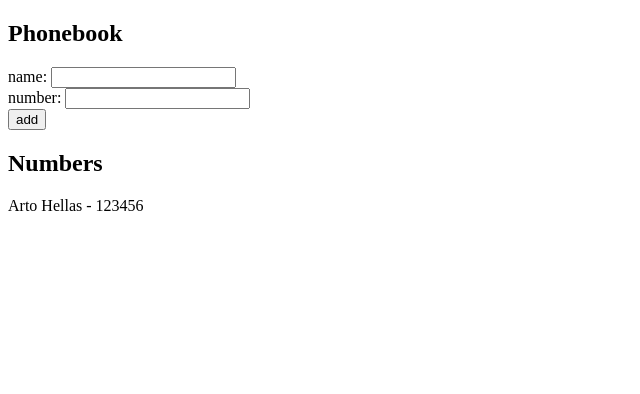
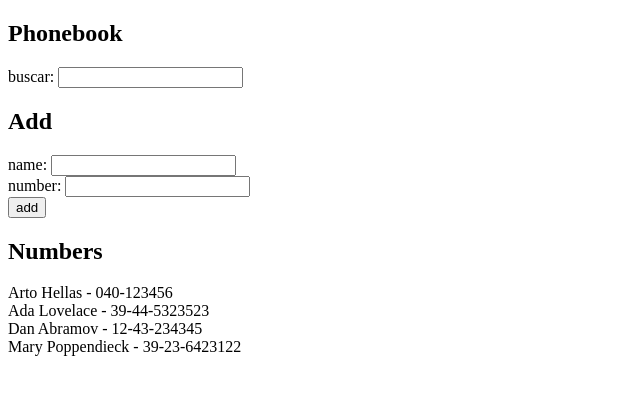
Before and after one commit to forquera/fullstack-open, a React (Vite) app in the folder part2/phonebook/: page / in a window 1280 px wide. Shown: the top 394 px of the page, without its empty margins (0-640 px from the left). Built offline with nearby package versions, Linux system fonts and the light colour scheme.

Commit message:
part 2.9

```diff
--- a/part2/phonebook/src/App.jsx
+++ b/part2/phonebook/src/App.jsx
@@ -2,10 +2,14 @@
 
 const App = () => {
   const [persons, setPersons] = useState([
-    { name: "Arto Hellas", number: "123456" },
+    { name: "Arto Hellas", number: "040-123456", id: 1 },
+    { name: "Ada Lovelace", number: "39-44-5323523", id: 2 },
+    { name: "Dan Abramov", number: "12-43-234345", id: 3 },
+    { name: "Mary Poppendieck", number: "39-23-6423122", id: 4 },
   ]);
   const [newName, setNewName] = useState("");
   const [newNumber, setNewNumber] = useState("");
+  const [filterValue, setFilterValue] = useState("");
 
   const addName = (event) => {
     event.preventDefault();
@@ -36,6 +40,18 @@
     setNewNumber(event.target.value);
   };
 
+  const handleFilterValue = (event) => {
+    setFilterValue(event.target.value);
+  };
+
+  const personsToShow =
+    filterValue === ""
+      ? persons
+      : persons.filter((person) => {
+          const nameLowerCase = person.name.toLowerCase();
+
+          return nameLowerCase.includes(filterValue.toLowerCase());
+        });
   const Person = ({ person }) => {
     return (
       <>
@@ -49,6 +65,10 @@
   return (
     <div>
       <h2>Phonebook</h2>
+      <div>
+        buscar: <input value={filterValue} onChange={handleFilterValue} />
+      </div>
+      <h2>Add</h2>
       <form onSubmit={addName}>
         <div>
           name: <input value={newName} onChange={handleNameChange} />
@@ -61,8 +81,8 @@
         </div>
       </form>
       <h2>Numbers</h2>
-      {persons.map((person) => (
-        <Person key={person.name} person={person} />
+      {personsToShow.map((person) => (
+        <Person key={person.id} person={person} />
       ))}
     </div>
   );
```
